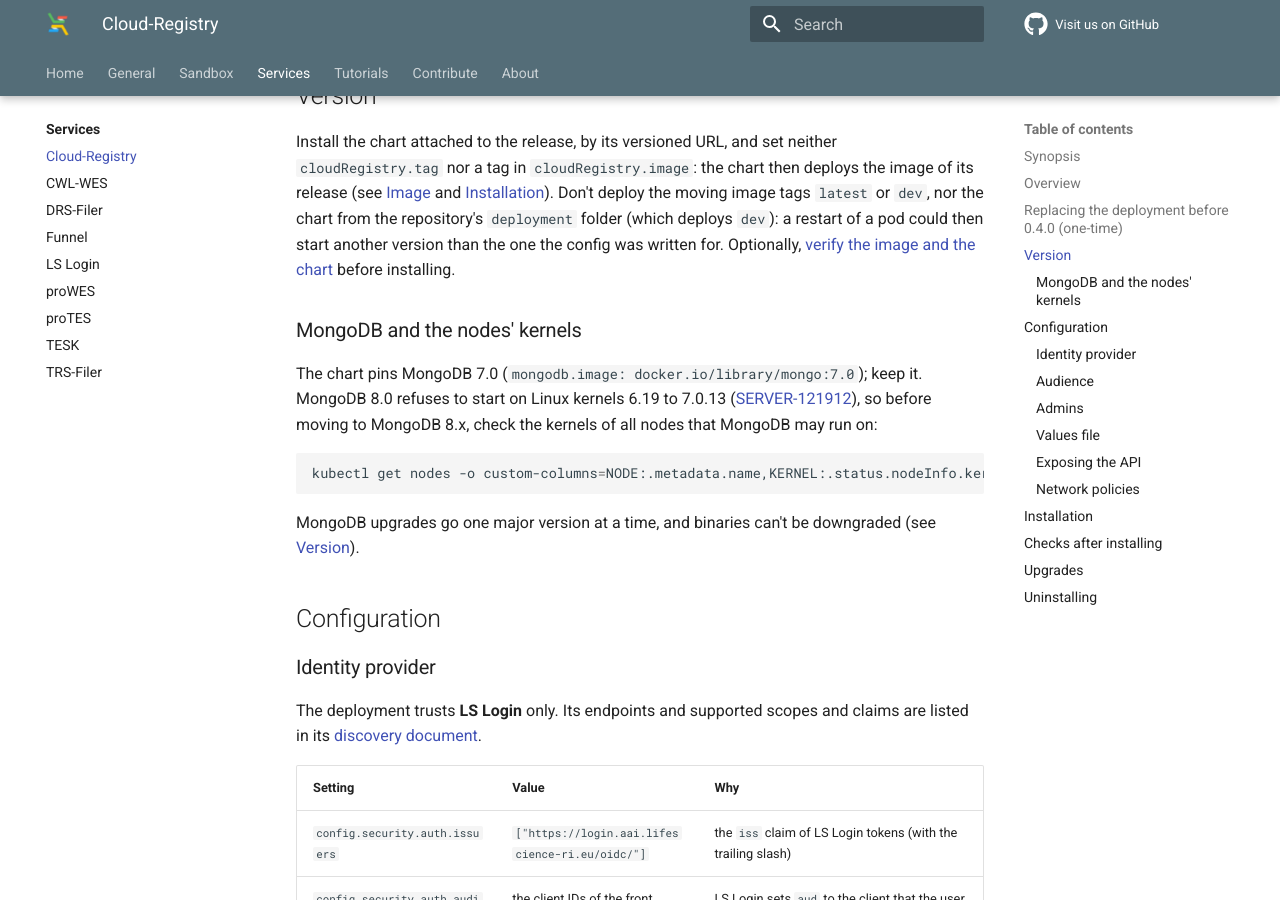
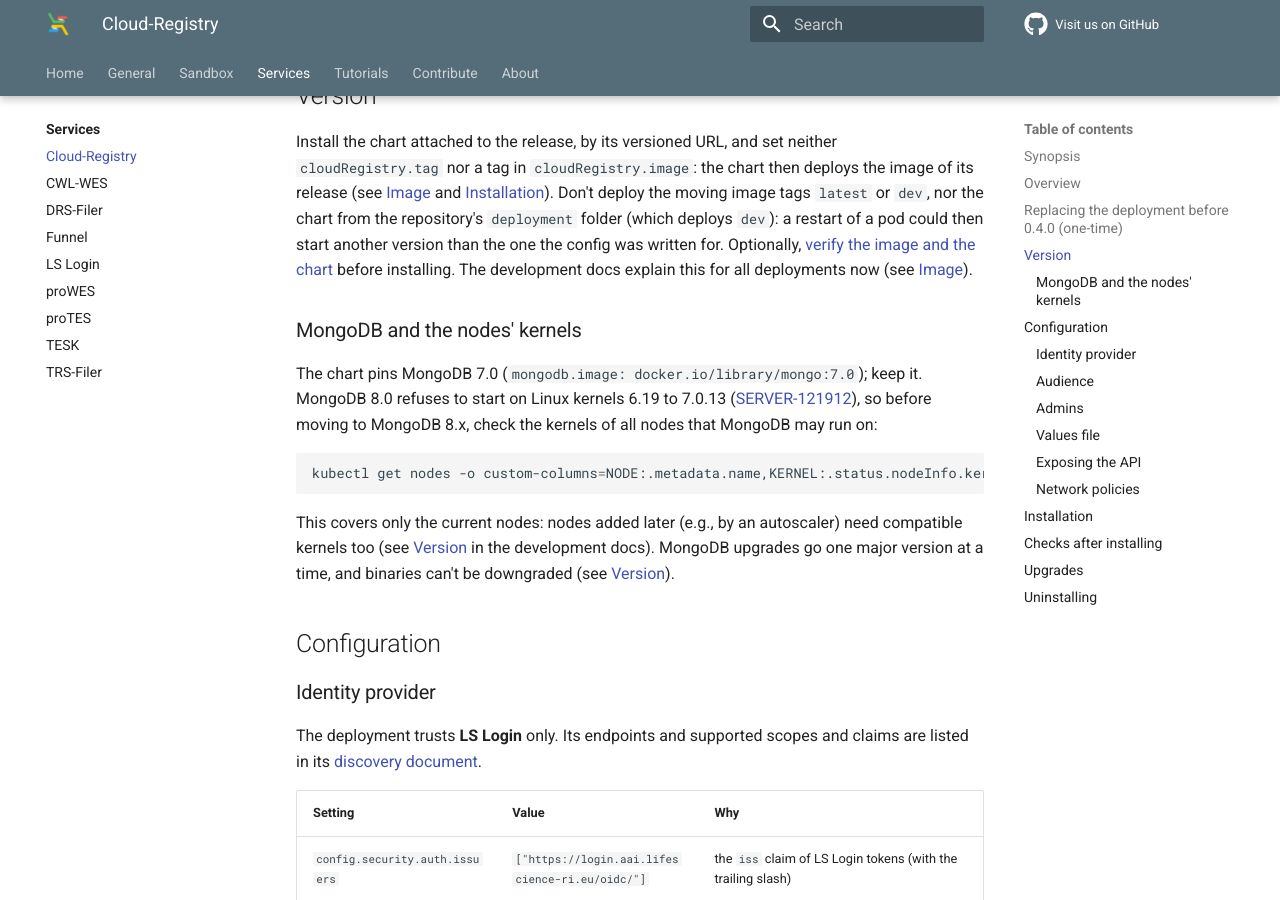
Before and after one commit to elixir-cloud-aai/elixir-cloud-aai.github.io, an MkDocs documentation site: the page built from docs/services/cloudregistry.md, in a window 1280 px wide and 900 px high, scrolled down 2260 px. Built offline with MkDocs 1.6.1 and Material for MkDocs 9.7.7, drawn with Linux system fonts in a browser that asks for light colours; comment, search, counter and statistics services are not loaded; some of the changed text lies outside the part shown.

Commit message:
docs: fix organization URL, link generic notes
Use the live ELIXIR On-Cloud website as the organization URL in the
service info, and link the generic notes on moving image tags and
node kernels now in the Cloud Registry docs
(elixir-cloud-aai/cloud-registry#223).

Refs #50

Co-Authored-By: Claude Opus 5.5 <noreply@anthropic.com>

````diff
--- a/docs/services/cloudregistry.md
+++ b/docs/services/cloudregistry.md
@@ -96,7 +96,8 @@ then deploys the image of its release (see [Image][cr-image] and
 or `dev`, nor the chart from the repository's `deployment` folder (which
 deploys `dev`): a restart of a pod could then start another version than the
 one the config was written for. Optionally, [verify the image and the
-chart][cr-verifying] before installing.
+chart][cr-verifying] before installing. The development docs explain this
+for all deployments now (see [Image][cr-latest-image]).
 
 ### MongoDB and the nodes' kernels
 
@@ -109,8 +110,10 @@ check the kernels of all nodes that MongoDB may run on:
 kubectl get nodes -o custom-columns=NODE:.metadata.name,KERNEL:.status.nodeInfo.kernelVersion
 ```
 
-MongoDB upgrades go one major version at a time, and binaries can't be
-downgraded (see [Version][cr-mongodb-version]).
+This covers only the current nodes: nodes added later (e.g., by an
+autoscaler) need compatible kernels too (see [Version][cr-latest-version] in
+the development docs). MongoDB upgrades go one major version at a time, and
+binaries can't be downgraded (see [Version][cr-mongodb-version]).
 
 ## Configuration
 
@@ -224,7 +227,7 @@ config:
       description: Registry of GA4GH and other web services of ELIXIR On-Cloud.
       organization:
         name: ELIXIR On-Cloud
-        url: https://elixir-cloud.dcc.sib.swiss/
+        url: https://elixir-on.cloud/
       contactUrl: mailto:cloud-service@elixir-europe.org
       environment: prod
 
@@ -398,6 +401,8 @@ uses it again; delete the claim by hand to remove the data (see
 [cr-mongodb-version]: <https://cloud-registry.readthedocs.io/en/v0.4.0/deployment/#version>
 [cr-authentication]: <https://cloud-registry.readthedocs.io/en/v0.4.0/deployment/#authentication>
 [cr-persistence]: <https://cloud-registry.readthedocs.io/en/v0.4.0/deployment/#persistence>
+[cr-latest-image]: <https://cloud-registry.readthedocs.io/en/latest/deployment/#image>
+[cr-latest-version]: <https://cloud-registry.readthedocs.io/en/latest/deployment/#version>
 [cr-upgrading-0.4.0]: <https://cloud-registry.readthedocs.io/en/v0.4.0/upgrading/#from-versions-before-040>
 [cr-configuration]: <https://cloud-registry.readthedocs.io/en/v0.4.0/configuration/>
 [cr-service-info]: <https://cloud-registry.readthedocs.io/en/v0.4.0/configuration/#service-info>
````
